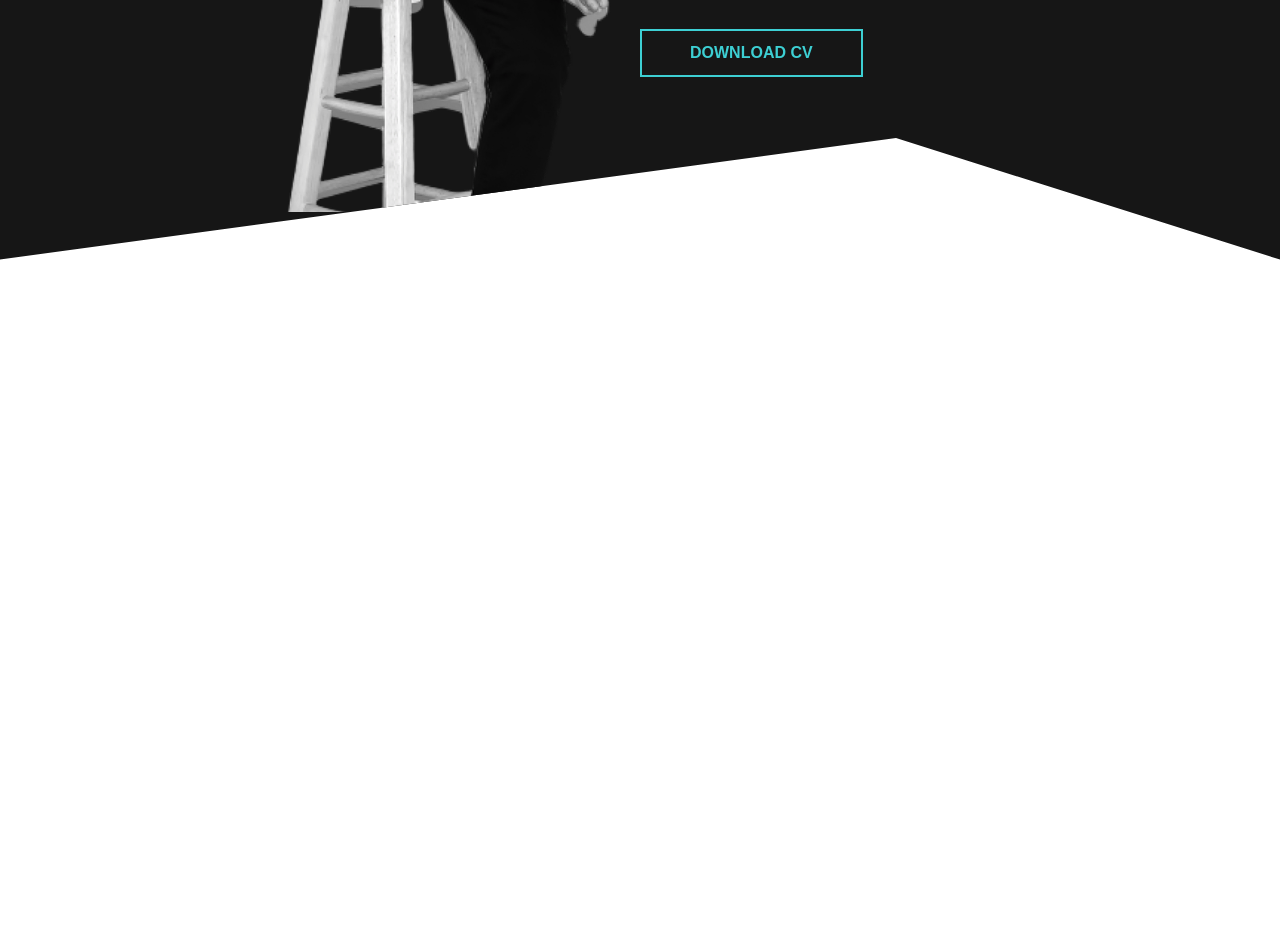
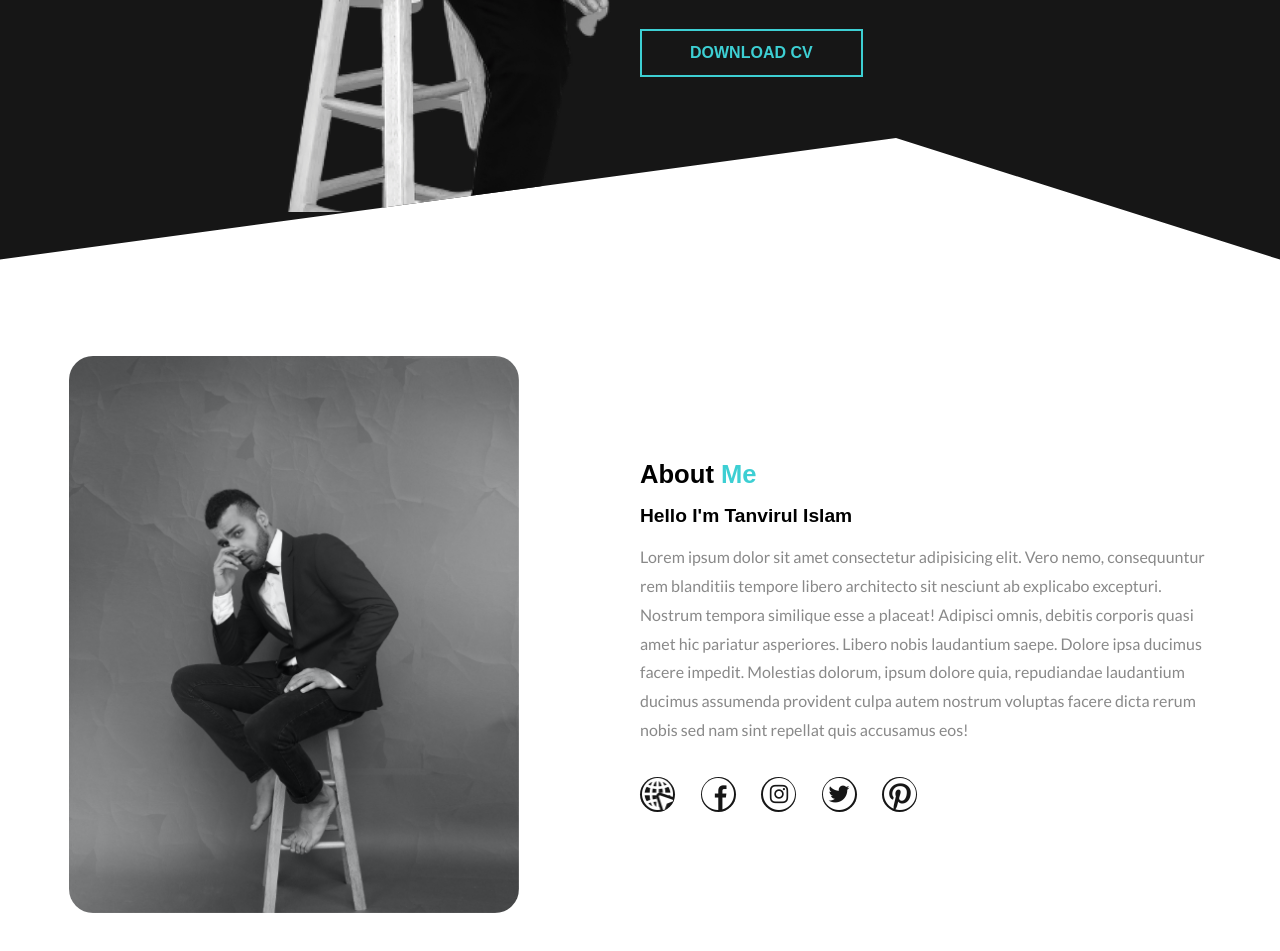
Before and after one commit to tanvir35web/Portfolio-web, a plain HTML site: page index.html in a window 1280 px wide. Shown: the part 675-1626 px from the top of the page. Before the commit the page ends 935 px from the top, so only its background shows below. Drawn offline with Linux system fonts and the light colour scheme.

Commit message:
About Section Added

```diff
--- a/css/style.css
+++ b/css/style.css
@@ -12,6 +12,7 @@
     --pure:#ffffff;
     --ternary:#898989;
     --light:#F2F2F2;
+    --secondary:#070606;
 }
 
 body {
@@ -85,3 +86,62 @@ header nav .branding {
 .hero .right {
     margin: -7rem;
 }
+
+section {
+    padding: 6rem 0;
+}
+
+section.about .about-me-img {
+    width: 450px;
+    border-radius: 1.5rem;
+}
+
+section.about h1 {
+    margin-bottom: 1rem;
+    font-size: 1.6rem;
+    font-weight: 600;
+}
+
+section.about h1 span {
+    color: var(--primary );
+}
+
+section.about h2 {
+    font-size: 1.2rem;
+    margin-bottom: 1rem;
+    font-weight: 600;
+}
+
+section.about p {
+    line-height: 1.8;
+    font-family: 'Lato', sans-serif;
+    color: var(--ternary);
+    margin-bottom: 2rem;
+}
+
+section.about .social-icon {
+    display: flex;
+}
+
+section.about .social-icon a {
+    background: var(--dark);
+    display: flex;
+    align-items: center;
+    justify-content: center;
+    width:  35px;
+    height: 35px;
+    border-radius: 50%;
+    margin-right: 1.6rem;
+    transition: all .3s ease;
+
+}
+
+section.about .social-icon a:hover{
+    background: var(--primary);
+}
+
+section.about .social-icon a img {
+    width: 100%;
+    height: 100%;
+    padding: 0.1rem;
+}
--- a/index.html
+++ b/index.html
@@ -7,6 +7,9 @@
     <link rel="preconnect" href="https://fonts.googleapis.com">
 <link rel="preconnect" href="https://fonts.gstatic.com" crossorigin>
 <link href="https://fonts.googleapis.com/css2?family=Poppins:wght@100;200;300;400;500;600;700;800;900&display=swap" rel="stylesheet">
+<link rel="preconnect" href="https://fonts.googleapis.com">
+<link rel="preconnect" href="https://fonts.gstatic.com" crossorigin>
+<link href="https://fonts.googleapis.com/css2?family=Lato:wght@100;300;400;700;900&family=Poppins:wght@100;200;300;400;500;600;700;800;900&display=swap" rel="stylesheet">
     <link rel="stylesheet" href="./css/style.css">
 </head>
 <body>
@@ -46,5 +49,25 @@
 
         </div>
     </header>
+
+    <section class="about">
+        <div class="container flex item-center">
+            <div class="flex-1">
+            <img class="about-me-img" src="./images/man-2.png" alt="">
+            </div>
+            <div class="flex-1">
+                <h1>About <span>Me</span></h1>
+                <h2>Hello I'm Tanvirul Islam</h2>
+                <p>Lorem ipsum dolor sit amet consectetur adipisicing elit. Vero nemo, consequuntur rem blanditiis tempore libero architecto sit nesciunt ab explicabo excepturi. Nostrum tempora similique esse a placeat! Adipisci omnis, debitis corporis quasi amet hic pariatur asperiores. Libero nobis laudantium saepe. Dolore ipsa ducimus facere impedit. Molestias dolorum, ipsum dolore quia, repudiandae laudantium ducimus assumenda provident culpa autem nostrum voluptas facere dicta rerum nobis sed nam sint repellat quis accusamus eos!</p>
+                <div class="social-icon">
+                    <a href="#"><img src="./images/social icon/website.png" alt=""></a>
+                    <a href="#"><img src="./images/social icon/facebook.png" alt=""></a>
+                    <a href="#"><img src="./images/social icon/instagram.png" alt=""></a>
+                    <a href="#"><img src="./images/social icon/twitter.png" alt=""></a>
+                    <a href="#"><img src="./images/social icon/pinterest.png" alt=""></a>
+                </div>
+            </div>
+        </div>
+    </section>
 </body>
 </html>
```
Also changed, not shown: images/social icon/facebook.png (added), images/social icon/instagram.png (added), images/social icon/pinterest.png (added), images/social icon/twitter.png (added), images/social icon/website.png (added).
